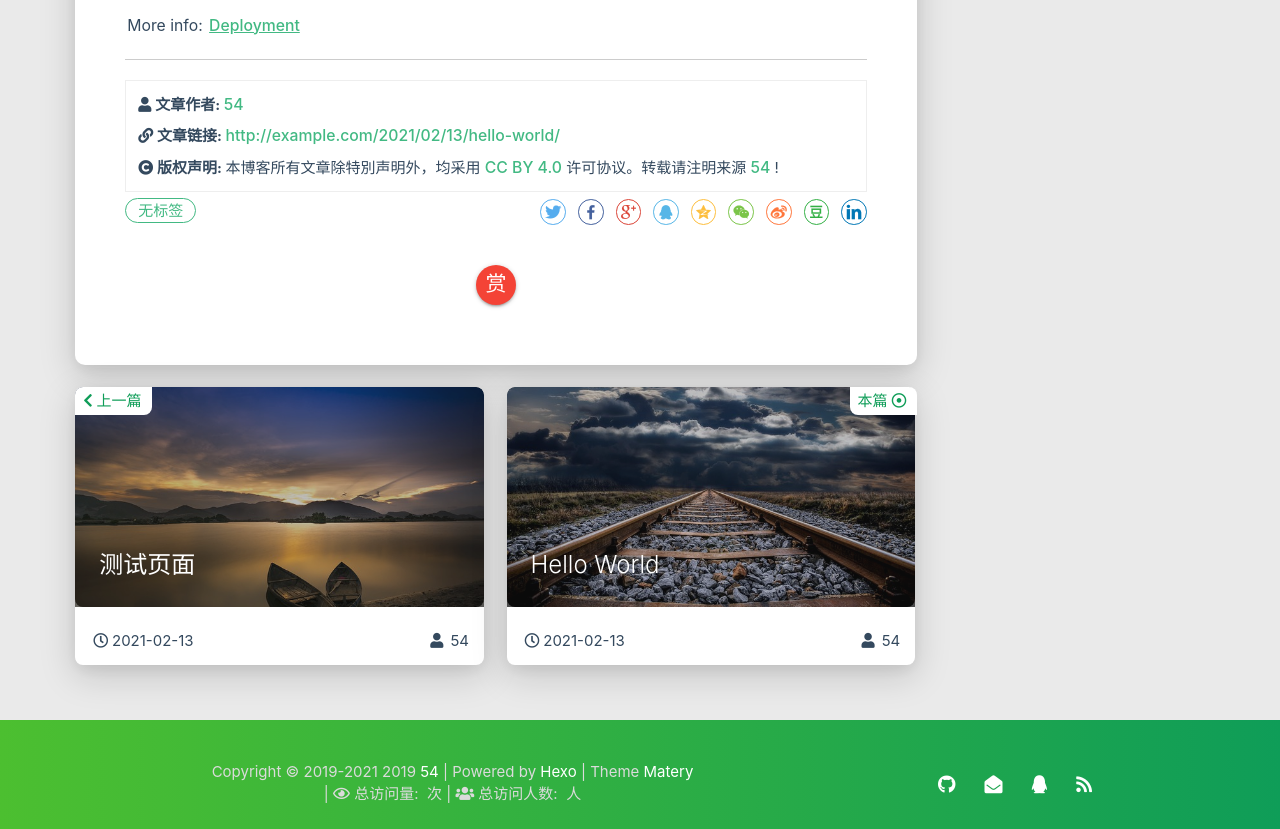
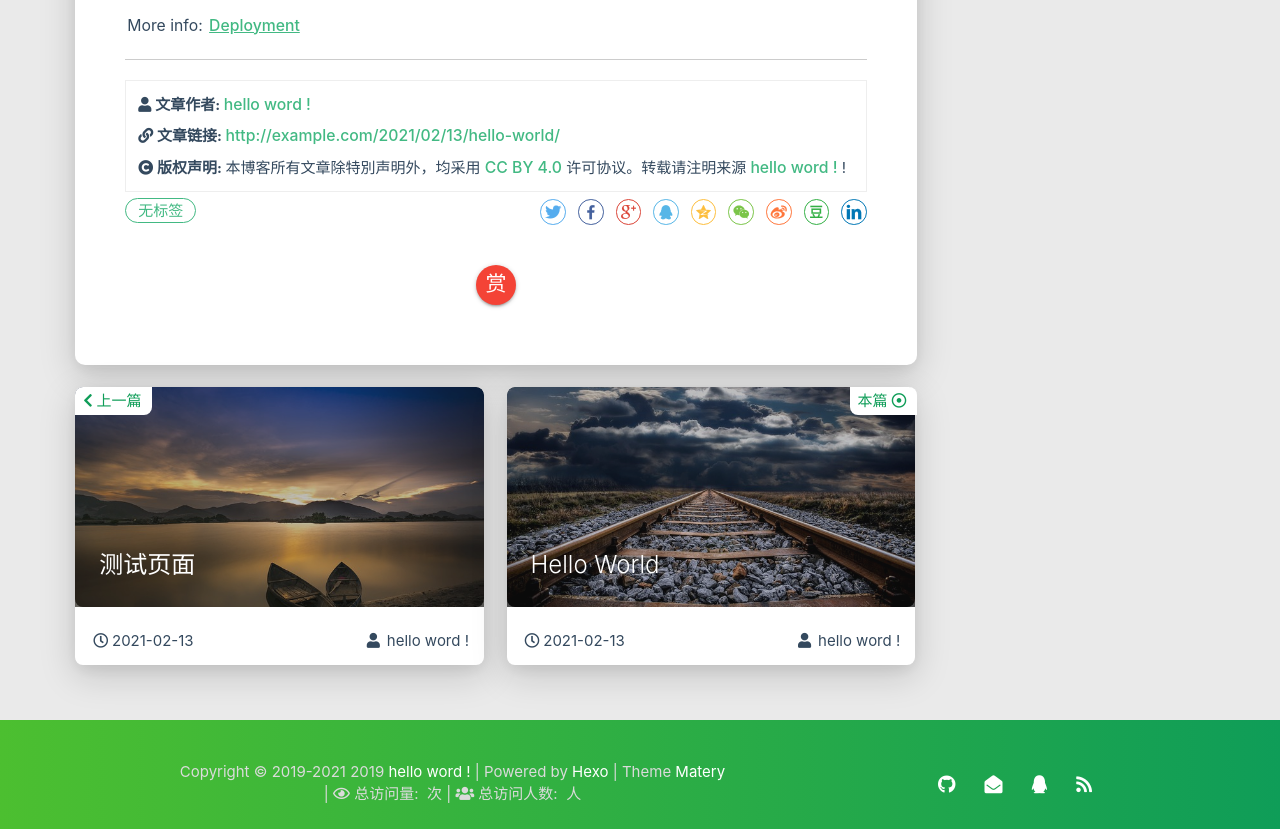
Before and after one commit to yangguangjiabing/yangguangjiabing.github.io, a plain HTML site: page 2021/02/13/hello-world/index.html in a window 1280 px wide. Shown: the part 1445-2274 px from the top of the page. Drawn offline with Linux system fonts and the light colour scheme; some packages are replaced by stand-ins of ours; a script that the page names is missing.

Commit message:
Site updated: 2021-02-13 02:28:26

```diff
--- a/2021/02/13/hello-world/index.html
+++ b/2021/02/13/hello-world/index.html
@@ -467,7 +467,7 @@
                     </i>
                 </span>
                 <span class="reprint-info">
-                    <a href="/about" rel="external nofollow noreferrer">54</a>
+                    <a href="/about" rel="external nofollow noreferrer">hello word !</a>
                 </span>
             </div>
             <div class="reprint__type">
@@ -490,7 +490,7 @@
                     本博客所有文章除特別声明外，均采用
                     <a href="https://creativecommons.org/licenses/by/4.0/deed.zh" rel="external nofollow noreferrer" target="_blank">CC BY 4.0</a>
                     许可协议。转载请注明来源
-                    <a href="/about" target="_blank">54</a>
+                    <a href="/about" target="_blank">hello word !</a>
                     !
                 </span>
             </div>
@@ -710,7 +710,7 @@
                         <span class="publish-author">
 
                             <i class="fas fa-user fa-fw"></i>
-                            54
+                            hello word !
 
                         </span>
                     </div>
@@ -747,7 +747,7 @@
                         <span class="publish-author">
 
                             <i class="fas fa-user fa-fw"></i>
-                            54
+                            hello word !
 
                         </span>
                     </div>
@@ -946,7 +946,7 @@
                 <span id="year">2019-2021</span>
 
             <span id="year">2019</span>
-            <a href="/about" target="_blank">54</a>
+            <a href="/about" target="_blank">hello word !</a>
             |&nbsp;Powered by&nbsp;<a href="https://hexo.io/" target="_blank">Hexo</a>
             |&nbsp;Theme&nbsp;<a href="https://github.com/blinkfox/hexo-theme-matery" target="_blank">Matery</a>
             <br>
```
Also changed, not shown: 2021/02/13/text/index.html (+5 -5 lines), archives/2021/02/index.html (+4 -4 lines), archives/2021/index.html (+4 -4 lines), archives/index.html (+4 -4 lines), categories/index.html (+5 -5 lines), index.html (+4 -4 lines), tags/index-1.html (+5 -5 lines), tags/index.html (+5 -5 lines), test/index.html (+5 -5 lines).
